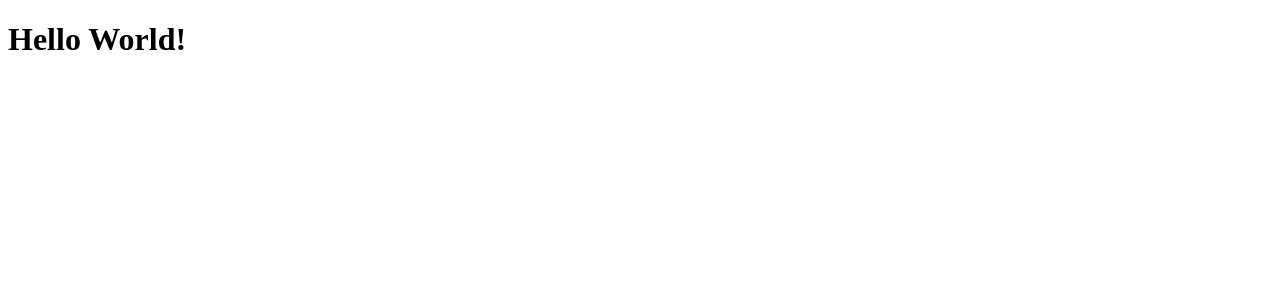
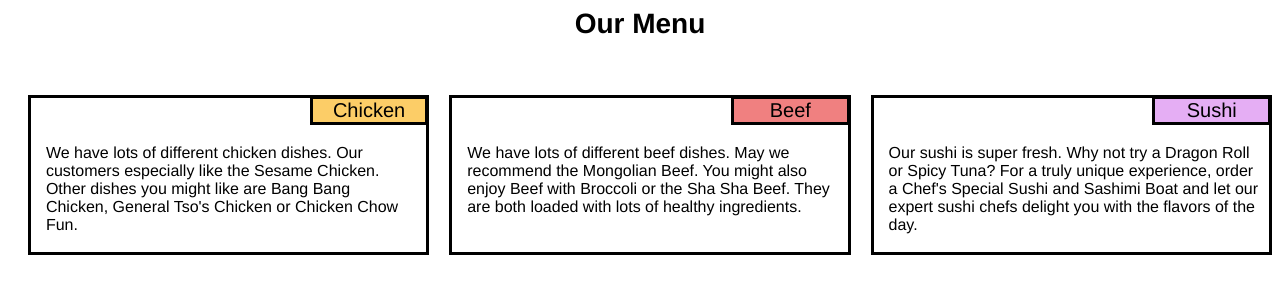
Before and after one commit to lizbathrick/coursera-test, a plain HTML site: page module2_solution/index.html in a window 1280 px wide. Drawn offline with Linux system fonts and the light colour scheme.

Commit message:
Add files via upload
Module 2 Assignment

```diff
--- /dev/null
+++ b/module2_solution/css/mod2_styles.css
@@ -0,0 +1,120 @@
+/********** Module 2 assignment styles **********/
+
+
+/********** Base styles **********/
+
+* {
+  box-sizing: border-box;
+}
+
+body {
+background-color: white;
+font-family: Helvetica, Arial;
+}
+
+
+h1 {
+  margin: auto;
+  font-size: 175%;
+  text-align: center;
+
+}
+
+h2 {
+  margin: auto;
+  font-size: 125%;
+  border-style: solid;
+}
+
+.menuBoxSection {
+  background-color: #FFFFFF;
+  border-color: black;
+  border-width: 1;
+  border-style: solid;
+  position: relative;
+  margin-bottom: 20px;
+  margin-top: 5px;
+  height: 160px;
+  margin-left: 20px;
+  margin-right: auto;
+width: auto;
+}
+
+
+.titleBox {
+	float: right;
+	width: 30%;
+	text-align: center;
+	font-size: 125%;
+	border-width: 1;
+  margin-top: -2px;
+  margin-right: -2px;
+	border-color: black;
+	border-style: solid;
+
+}
+
+.chickDiv {
+	background-color: #fccd67;
+}
+
+
+.beefDiv {
+	background-color: lightcoral;
+}
+
+.sushiDiv {
+	background-color: #e5aef4;
+}
+
+
+p {
+  background-color: #FFFFFF;
+  color: black;
+  width: 95%;
+  height: 120px;
+  padding-left: 5px;
+  padding-top: 30px;
+  font-size: 100%;
+  margin-right: auto;
+  margin-left: auto;
+}
+
+/* Simple Responsive Framework. */
+.row {
+	/*position: relative;*/
+  width: 100%;
+  margin-top: 50px;
+  flex-wrap: wrap;
+  display: flex;
+ }
+
+
+/* For desktops, create three equal columns  */
+@media screen and (min-width: 992px){
+ .column {
+  float: left;
+    width: 33%;
+      flex-grow: 1;
+    }
+}
+
+
+
+/* On screens that are no more than 991 px show only two columns */
+@media screen and (max-width: 991px) {
+  .column {
+    float: left;
+      width: 50%;
+        flex-grow: 1;
+  }
+}
+
+/* For screenslike phones, max should be 767 px wide and columns will stack */
+ @media screen and (max-width: 767px) {
+  .column {
+    float: left;
+      width: 100%;
+        flex-grow: 1;
+  }
+}
--- a/module2_solution/index.html
+++ b/module2_solution/index.html
@@ -1,11 +1,43 @@
 <!DOCTYPE html>
 <html>
 <head>
-	<meta charset="utf-8">
-	<meta name="viewport" content="width=device-width, initial-scale=1">
-	<title>Hello Coursera!</title>
+
+<meta charset="utf-8">
+<title>Liz Bathrick Module 2 Assignment</title>
+<link rel="stylesheet" href="css/mod2_styles.css">
+<meta name="viewport" content="width=device-width, initial-scale=1">
+
 </head>
+
 <body>
-<h1> Hello World!</h1
+
+<h1>Our Menu</h1>
+
+
+<div class="row">
+
+  <div class="column">
+    <div class="menuBoxSection">
+     <div class="chickDiv titleBox">Chicken</div>
+       <p>We have lots of different chicken dishes.  Our customers especially like the Sesame Chicken.  Other dishes you might like are Bang Bang Chicken, General Tso's Chicken or Chicken Chow Fun.</p>
+    </div>
+  </div>
+
+  <div class="column">
+    <div class="menuBoxSection">
+      <div class="beefDiv titleBox">Beef</div>
+      <p>We have lots of different beef dishes.  May we recommend the Mongolian Beef.  You might also enjoy Beef with Broccoli or the Sha Sha Beef.  They are both loaded with lots of healthy ingredients.</p>
+    </div>
+  </div>
+
+  <div class="column">
+   <div class="menuBoxSection">
+     <div class="sushiDiv titleBox">Sushi</div>
+       <p>Our sushi is super fresh. Why not try a Dragon Roll or Spicy Tuna? For a truly unique experience, order a Chef's Special Sushi and Sashimi Boat and let our expert sushi chefs delight you with the flavors of the day.</p>
+    </div>
+  </div>
+
+</div>
+
 </body>
 </html>
```
Also changed, not shown: 1 other file.
